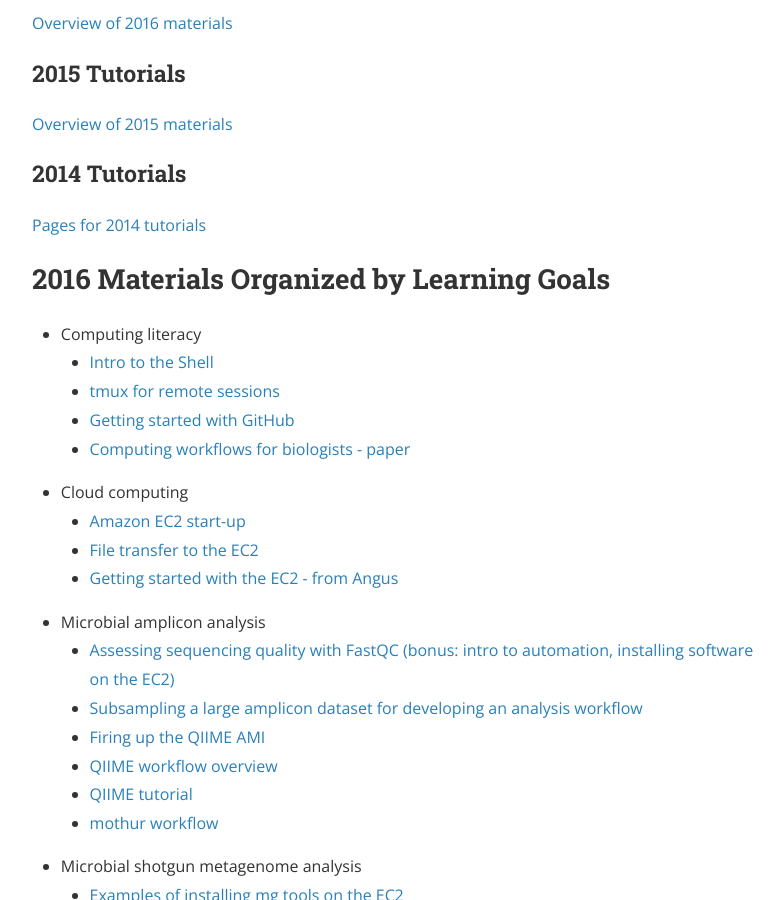
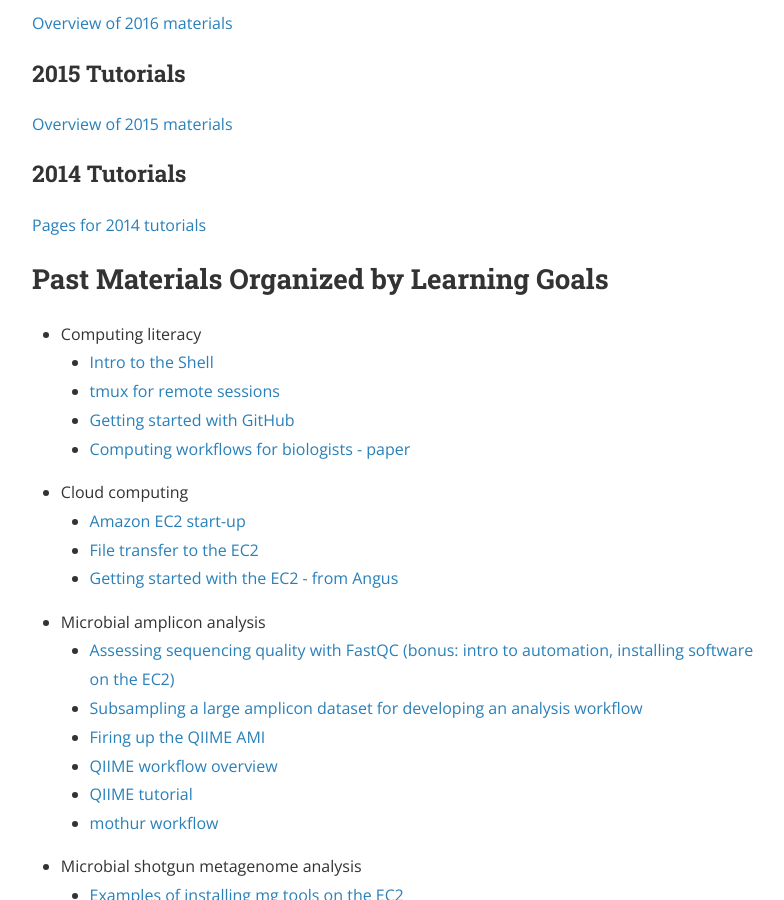
Before and after one commit to edamame-course/edamame-course.github.io, a Jekyll site: the page built from materials.md, in a window 1280 px wide and 900 px high, scrolled down 674 px. Shown: the whole window, without its empty margins (240-1024 px from the left). Built offline with Jekyll 4.4.1, drawn with Linux system fonts in a browser that asks for light colours; nearby versions of some CDN libraries; a style sheet for code colours, icons or effects is not loaded.

Commit message:
Update materials.md

```diff
--- a/materials.md
+++ b/materials.md
@@ -28,7 +28,7 @@ We hope these materials can be helpful if you're teaching these topics yourself,
 <h3>2014 Tutorials</h3>
 [Pages for 2014 tutorials](https://github.com/edamame-course/2014-tutorials/tree/master/_posts)
 
-## 2016 Materials Organized by Learning Goals
+## Past Materials Organized by Learning Goals
 * Computing literacy
    * [Intro to the Shell](https://github.com/edamame-course/2015-tutorials/blob/master/final/2015-06-22-introduction_to_the_shell.md)
    * [tmux for remote sessions](https://github.com/edamame-course/2015-tutorials/blob/master/final/2015-06-22_tmux.md)
```
